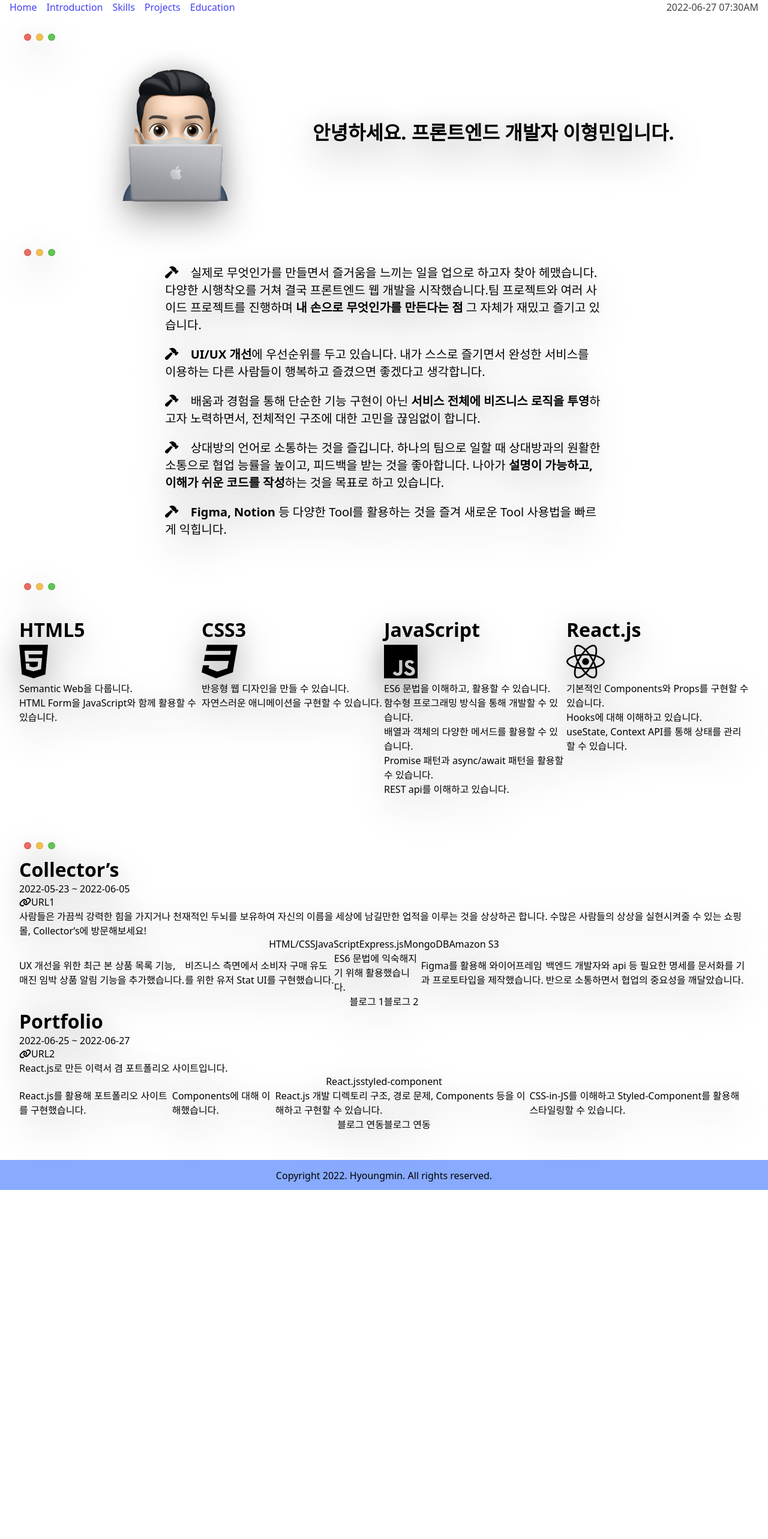
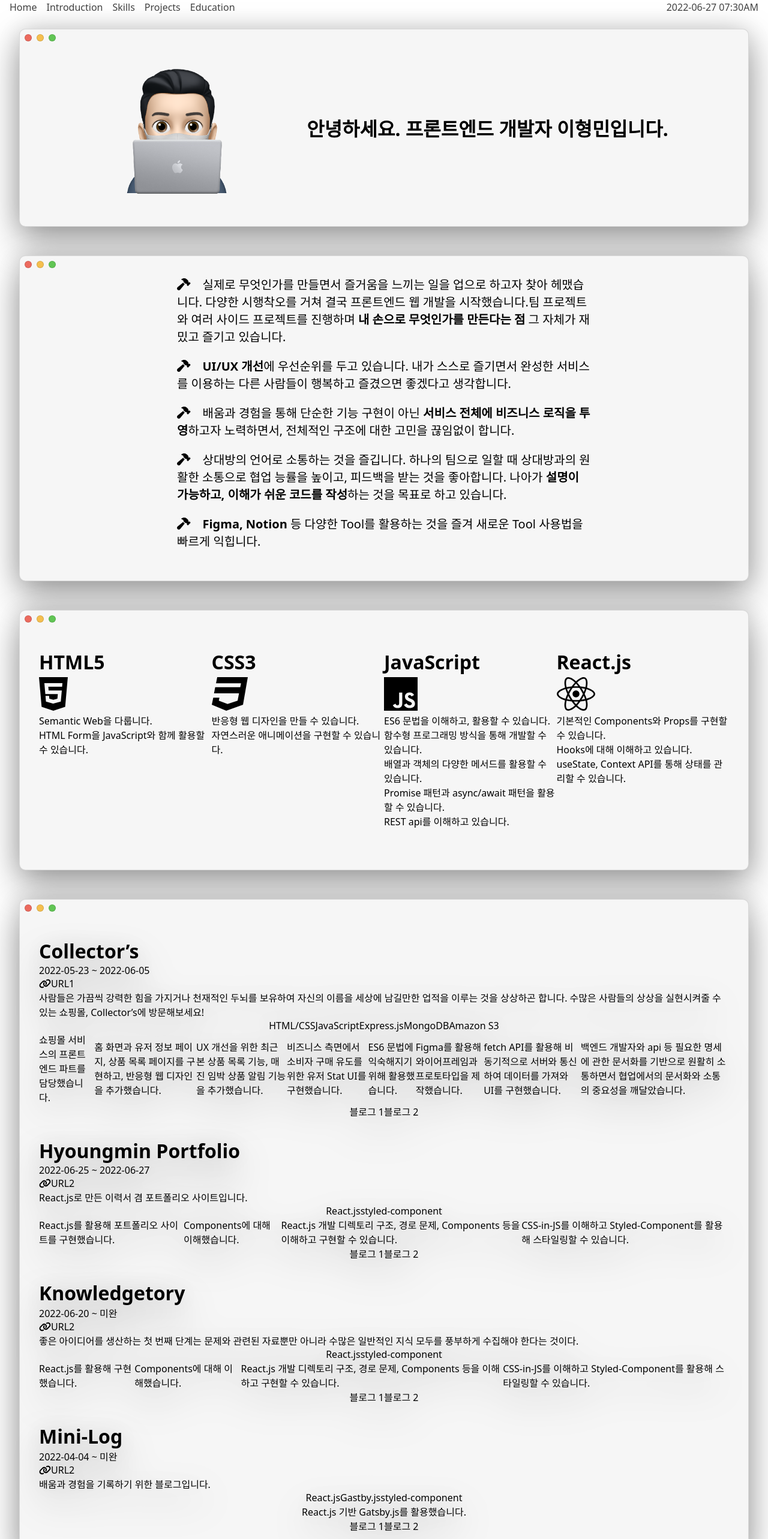
Before and after one commit to hyoungqu23/hyoungmin_portfolio, a React (Create React App) app: page / in a window 1280 px wide. Shown: the top 2566 px of the page at 60% size. Before the commit the page ends 1984 px from the top, so only its background shows below. Built offline with nearby package versions, Linux system fonts and the light colour scheme.

Commit message:
[layout] Style 수정
Container Style 수정

```diff
--- a/src/components/NavBar.js
+++ b/src/components/NavBar.js
@@ -5,21 +5,11 @@ export const NavBar = () => {
     <StyledNavBar>
       <div className="nav-wrapper">
         <ul id="nav-list">
-          <li>
-            <a href="#home">Home</a>
-          </li>
-          <li>
-            <a href="#introduction">Introduction</a>
-          </li>
-          <li>
-            <a href="#skills">Skills</a>
-          </li>
-          <li>
-            <a href="#projects">Projects</a>
-          </li>
-          <li>
-            <a href="#education">Education</a>
-          </li>
+          <li>Home</li>
+          <li>Introduction</li>
+          <li>Skills</li>
+          <li>Projects</li>
+          <li>Education</li>
         </ul>
         <div className="nav-date">2022-06-27 07:30AM</div>
       </div>
@@ -33,6 +23,8 @@ const StyledNavBar = styled.nav`
   width: 100%;
   height: 24px;
   opacity: 0.75;
+  z-index: 10000;
+  color: #000;
 
   & .nav-wrapper {
     display: flex;
--- a/src/pages/Projects.js
+++ b/src/pages/Projects.js
@@ -13,16 +13,19 @@ export const Projects = () => {
       stacks: ['HTML/CSS', 'JavaScript', 'Express.js', 'MongoDB', 'Amazon S3'],
       link: 'URL1',
       description: [
+        '쇼핑몰 서비스의 프론트엔드 파트를 담당했습니다.',
+        '홈 화면과 유저 정보 페이지, 상품 목록 페이지를 구현하고, 반응형 웹 디자인을 추가했습니다.',
         'UX 개선을 위한 최근 본 상품 목록 기능, 매진 임박 상품 알림 기능을 추가했습니다.',
         '비즈니스 측면에서 소비자 구매 유도를 위한 유저 Stat UI를 구현했습니다.',
         'ES6 문법에 익숙해지기 위해 활용했습니다.',
         'Figma를 활용해 와이어프레임과 프로토타입을 제작했습니다.',
-        '백엔드 개발자와 api 등 필요한 명세를 문서화를 기반으로 소통하면서 협업의 중요성을 깨달았습니다.',
+        'fetch API를 활용해 비동기적으로 서버와 통신하여 데이터를 가져와 UI를 구현했습니다.',
+        '백엔드 개발자와 api 등 필요한 명세에 관한 문서화를 기반으로 원활히 소통하면서 협업에서의 문서화와 소통의 중요성을 깨달았습니다.',
       ],
       posts: ['블로그 1', '블로그 2'],
     },
     {
-      title: 'Portfolio',
+      title: 'Hyoungmin Portfolio',
       date: '2022-06-25 ~ 2022-06-27',
       summary: 'React.js로 만든 이력서 겸 포트폴리오 사이트입니다.',
       stacks: ['React.js', 'styled-component'],
@@ -33,7 +36,31 @@ export const Projects = () => {
         'React.js 개발 디렉토리 구조, 경로 문제, Components 등을 이해하고 구현할 수 있습니다.',
         'CSS-in-JS를 이해하고 Styled-Component를 활용해 스타일링할 수 있습니다.',
       ],
-      posts: ['블로그 연동', '블로그 연동'],
+      posts: ['블로그 1', '블로그 2'],
+    },
+    {
+      title: 'Knowledgetory',
+      date: '2022-06-20 ~ 미완',
+      summary:
+        '좋은 아이디어를 생산하는 첫 번째 단계는 문제와 관련된 자료뿐만 아니라 수많은 일반적인 지식 모두를 풍부하게 수집해야 한다는 것이다.',
+      stacks: ['React.js', 'styled-component'],
+      link: 'URL2',
+      description: [
+        'React.js를 활용해 구현했습니다.',
+        'Components에 대해 이해했습니다.',
+        'React.js 개발 디렉토리 구조, 경로 문제, Components 등을 이해하고 구현할 수 있습니다.',
+        'CSS-in-JS를 이해하고 Styled-Component를 활용해 스타일링할 수 있습니다.',
+      ],
+      posts: ['블로그 1', '블로그 2'],
+    },
+    {
+      title: 'Mini-Log',
+      date: '2022-04-04 ~ 미완',
+      summary: '배움과 경험을 기록하기 위한 블로그입니다.',
+      stacks: ['React.js', 'Gastby.js', 'styled-component'],
+      link: 'URL2',
+      description: ['React.js 기반 Gatsby.js를 활용했습니다.'],
+      posts: ['블로그 1', '블로그 2'],
     },
   ];
 
@@ -43,7 +70,7 @@ export const Projects = () => {
         {projects.map(
           ({ title, date, stacks, summary, link, description, posts }) => {
             return (
-              <div className="center">
+              <StyledWrapper className="center">
                 <h1>{title}</h1>
                 <div className="date">{date}</div>
                 <div className="link">
@@ -66,7 +93,7 @@ export const Projects = () => {
                     <div>{item}</div>
                   ))}
                 </div>
-              </div>
+              </StyledWrapper>
             );
           },
         )}
@@ -74,3 +101,10 @@ export const Projects = () => {
     </Container>
   );
 };
+
+const StyledWrapper = styled.div`
+  padding-top: 2em;
+
+  filter: drop-shadow(0px 0px 20px rgba(0, 0, 0, 0.15))
+    drop-shadow(0px 25px 30px rgba(0, 0, 0, 0.35));
+`;
--- a/src/styles/Container.js
+++ b/src/styles/Container.js
@@ -23,10 +23,16 @@ const StyledContainer = styled.div`
   width: 95%;
 
   margin: 3em auto;
-  padding-top: 2em;
+  padding: 2em;
 
   filter: drop-shadow(0px 0px 20px rgba(0, 0, 0, 0.15))
     drop-shadow(0px 25px 30px rgba(0, 0, 0, 0.35));
+
+  background: #f6f6f6;
+  border: 0.5px solid rgba(0, 0, 0, 0.12);
+  backdrop-filter: blur(80px);
+
+  border-radius: 10px;
 
   & .title-color {
     position: absolute;
```
